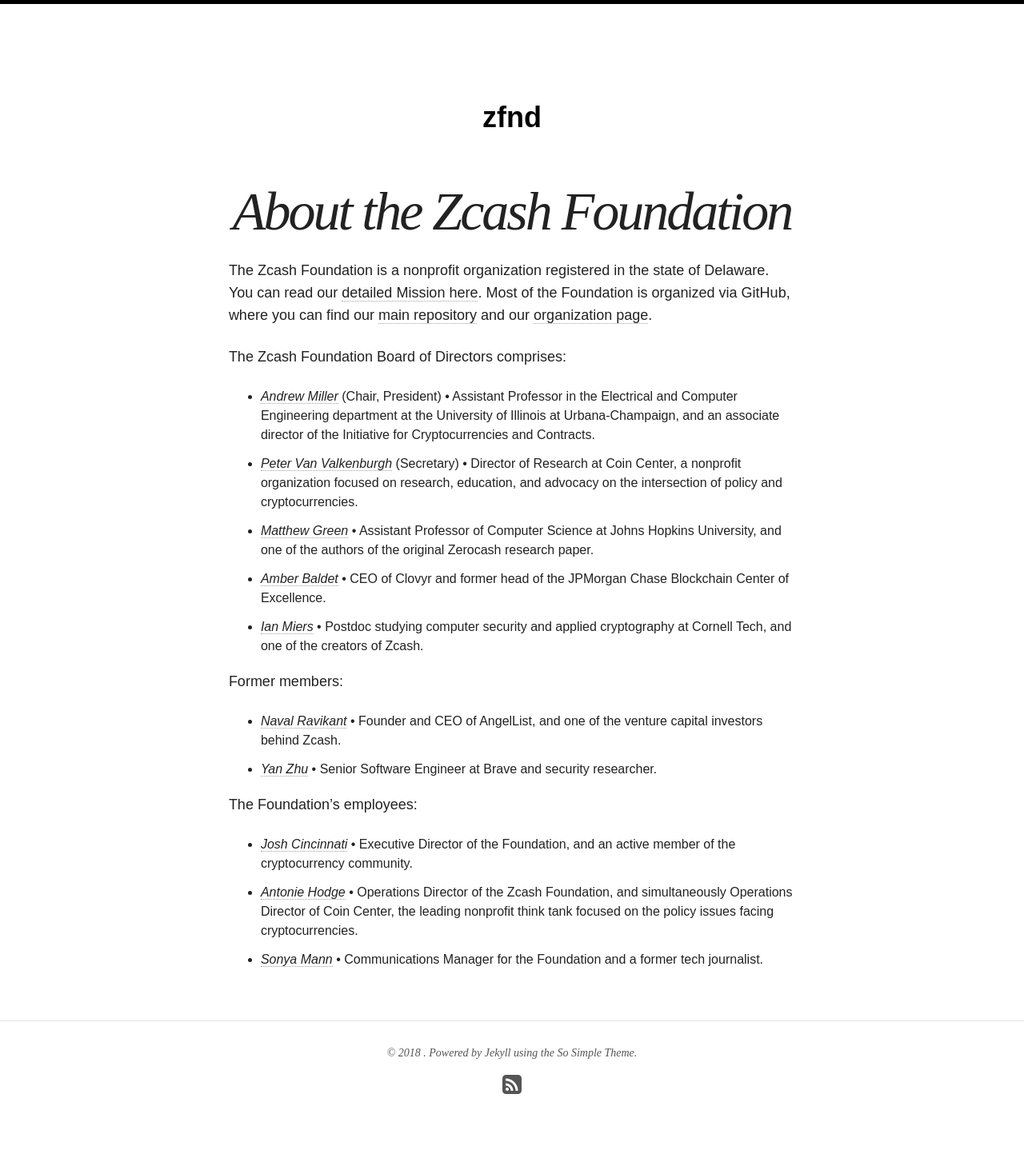
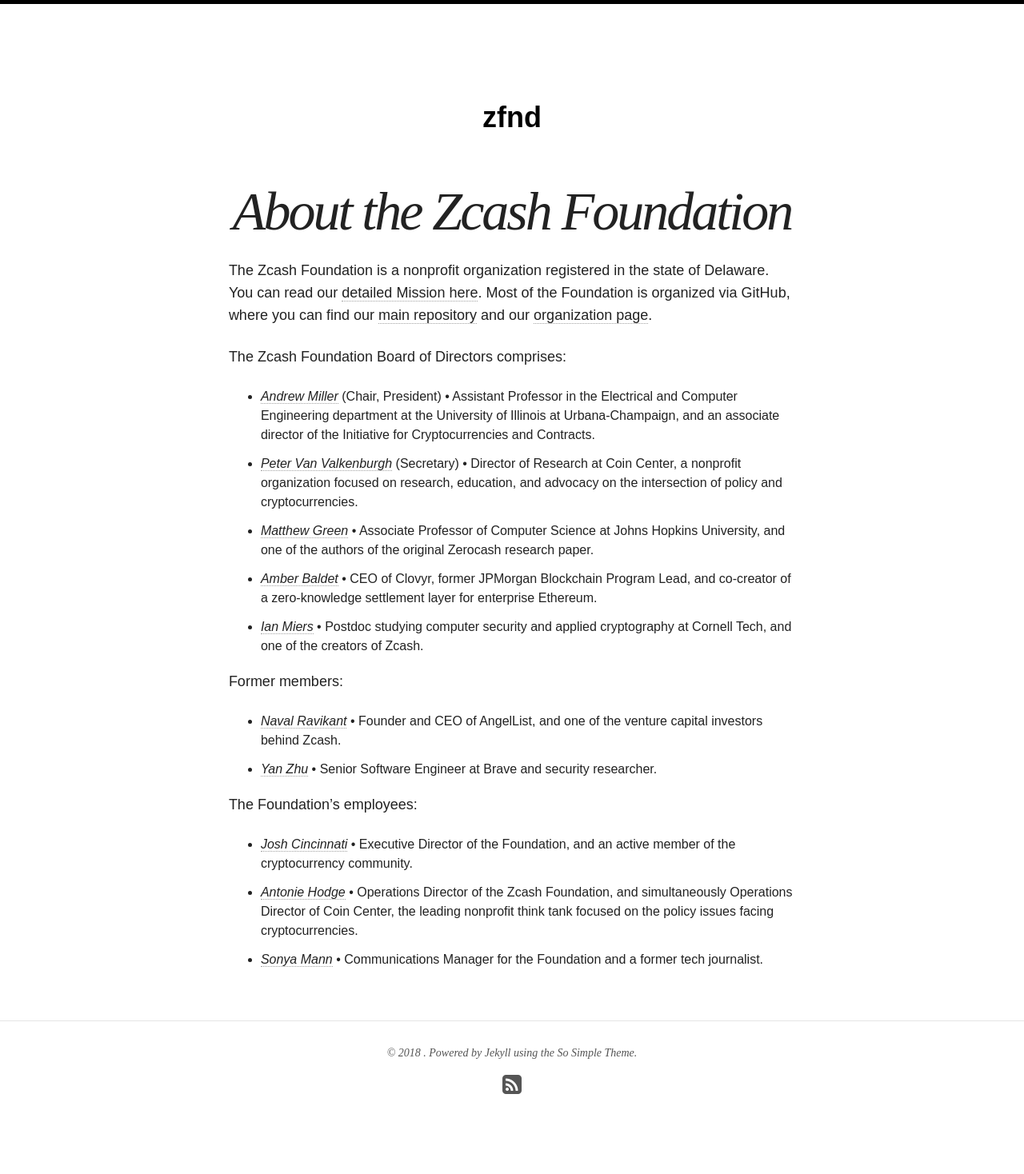
Before and after one commit to ZcashFoundation/zfnd, a Jekyll site: the page built from about/index.md, in a window 1280 px wide. Shown: the whole page at 80% size. Built offline with Jekyll 4.4.1, drawn with Linux system fonts in a browser that asks for light colours; nearby versions of some CDN libraries.

Commit message:
update Amber and Matt

```diff
--- a/about/index.md
+++ b/about/index.md
@@ -10,8 +10,8 @@
 
 - [_Andrew Miller_](https://soc1024.com/) (Chair, President) • Assistant Professor in the Electrical and Computer Engineering department at the University of Illinois at Urbana-Champaign, and an associate director of the Initiative for Cryptocurrencies and Contracts.
 - [_Peter Van Valkenburgh_](http://www.petervv.com/) (Secretary) • Director of Research at Coin Center, a nonprofit organization focused on research, education, and advocacy on the intersection of policy and cryptocurrencies.
-- [_Matthew Green_](https://isi.jhu.edu/~mgreen/) • Assistant Professor of Computer Science at Johns Hopkins University, and one of the authors of the original Zerocash research paper.
-- [_Amber Baldet_](http://www.amberbaldet.com/) • CEO of Clovyr and former head of the JPMorgan Chase Blockchain Center of Excellence.
+- [_Matthew Green_](https://isi.jhu.edu/~mgreen/) • Associate Professor of Computer Science at Johns Hopkins University, and one of the authors of the original Zerocash research paper.
+- [_Amber Baldet_](http://www.amberbaldet.com/) • CEO of Clovyr, former JPMorgan Blockchain Program Lead, and co-creator of a zero-knowledge settlement layer for enterprise Ethereum.
 - [_Ian Miers_](https://cs.jhu.edu/~imiers/) • Postdoc studying computer security and applied cryptography at Cornell Tech, and one of the creators of Zcash.
 
 Former members:
```
